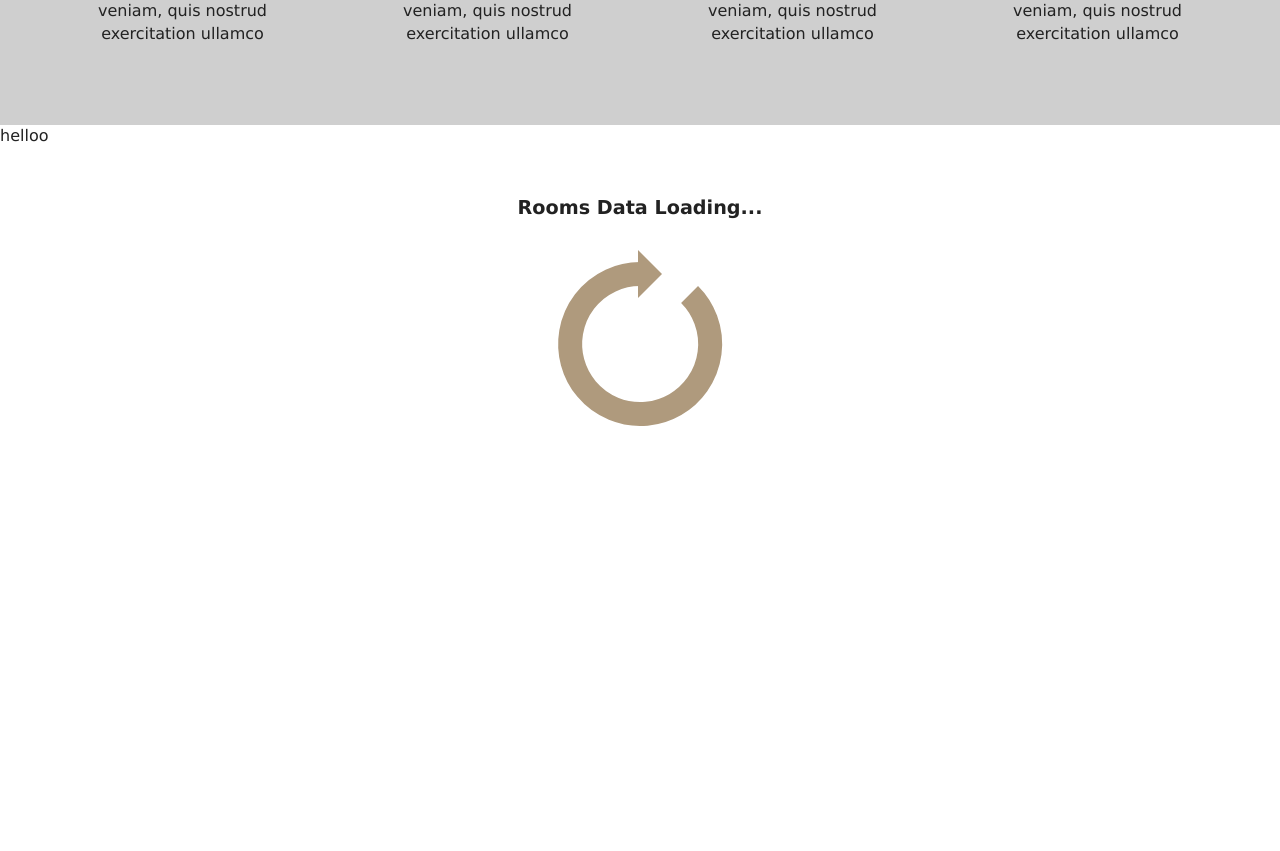
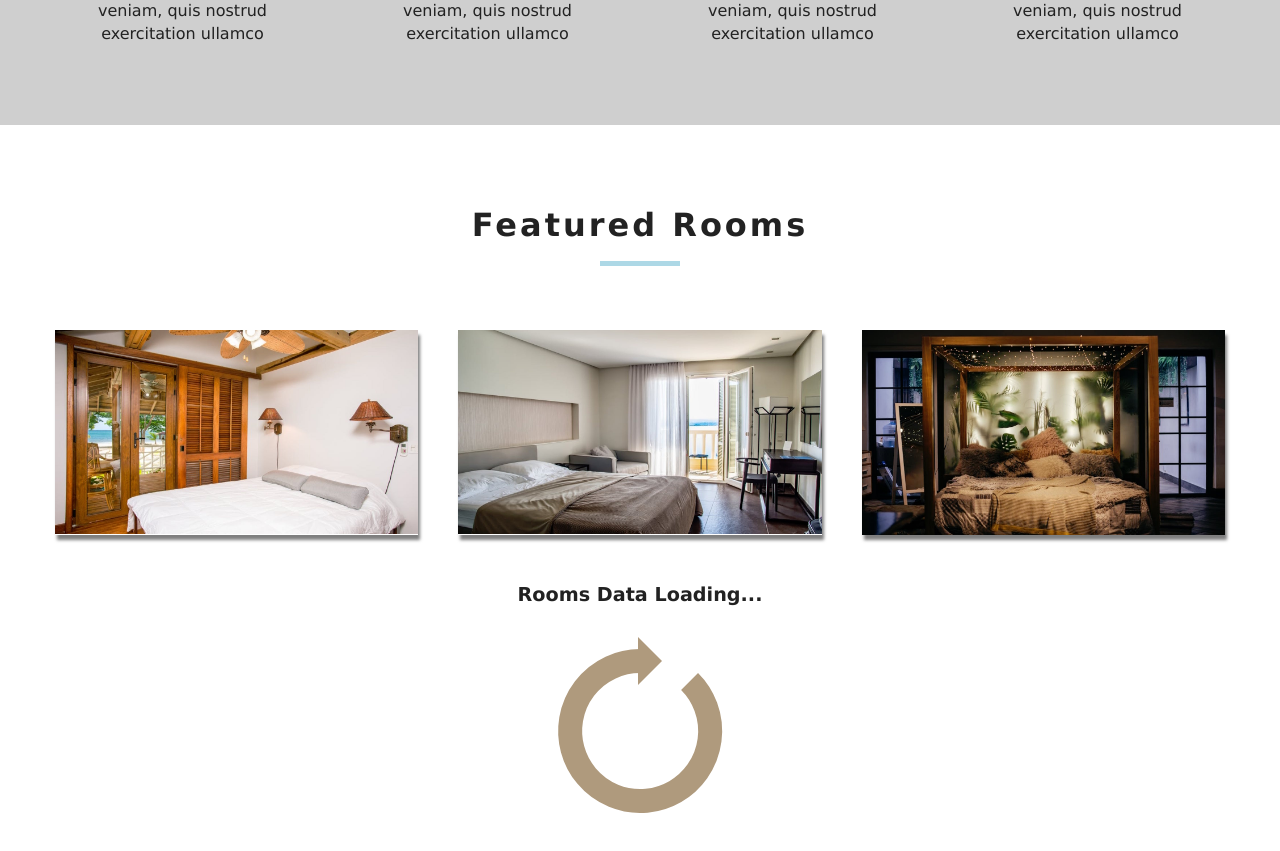
Before and after one commit to akinleyeOJ/ApartFindr, a React (Create React App) app in the folder my-app/: page / in a window 1280 px wide. Shown: the part 1243-2094 px from the top of the page. Before the commit the page ends 1693 px from the top, so only its background shows below. Built offline with nearby package versions, Linux system fonts and the light colour scheme.

Commit message:
add updates

```diff
--- a/my-app/src/components/FeaturedRooms.js
+++ b/my-app/src/components/FeaturedRooms.js
@@ -1,16 +1,26 @@
 import React, { Component } from 'react';
 import { RoomContext } from "../context";
 import Loading from "./loading";
+import Room from "./Room";
+import Title from "./Title";
 
 export default class FeaturedRooms extends Component {
     static contextType = RoomContext;
     render() {
-        const { FeaturedRooms: rooms } = this.context;
-        console.log(rooms);
+        let { loading, featuredRooms: rooms } = this.context;
+        rooms = rooms.map(room => {
+            return <Room key={room.id} room={room} />;
+        });
 
-        return   <div>
-                helloo <Loading />
+        return  (
+         <section className="featured-rooms">
+             <Title title="featured rooms"/>
+             <div className="featured-rooms-center">
+                 {loading ? <Loading/> : rooms}
             </div>
 
+            <Loading />
+            </section>
+        );
     }
 }
--- a/my-app/src/components/Room.js
+++ b/my-app/src/components/Room.js
@@ -0,0 +1,13 @@
+import React from 'react';
+import {Link} from 'react-router-dom';
+
+export default function Room ({room}) {
+    const { name, slug, images, price } =room;
+    return (
+        <article className="room">
+            <div className="img-container">
+                <img src={images[0]} alt="single room" />
+        </div>
+        </article>
+    );
+};
--- a/my-app/src/context.js
+++ b/my-app/src/context.js
@@ -1,6 +1,5 @@
 import React, { Component } from 'react';
 import items from './data'
-
 const RoomContext = React.createContext();
 
 class RoomProvider extends Component {
@@ -15,7 +14,7 @@
 
     componentDidMount(){
         let rooms = this.formatData(items);
-        let featuredRooms = rooms.filter(room => room.feature === true);
+        let featuredRooms = rooms.filter(room => room.featured === true);
         this.setState({
            rooms,
            featuredRooms,
```
